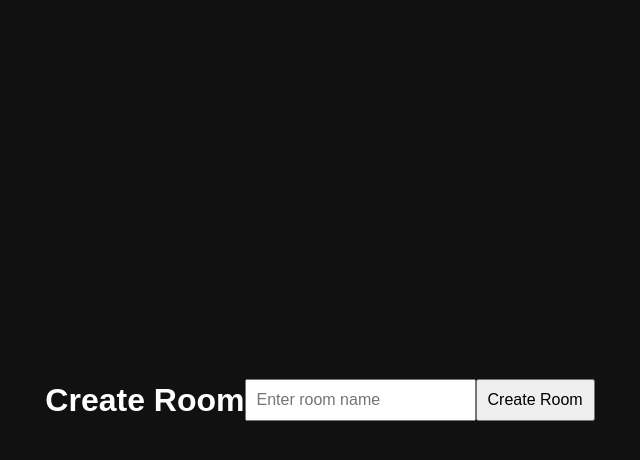
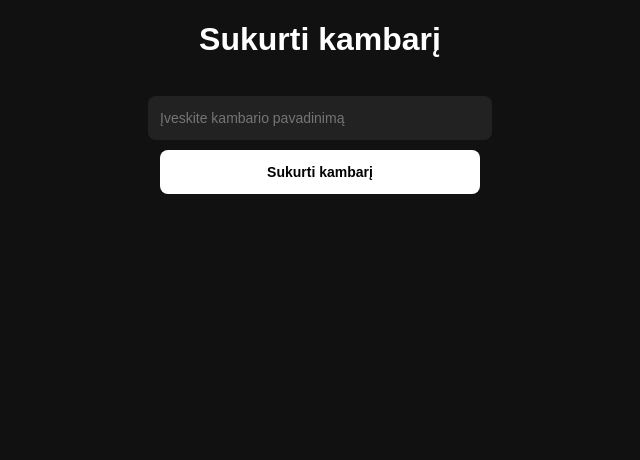
Before and after one commit to B0K1NG/Bingo-Night, a React (Vite) app in the folder Bingo Buzzer/: page / in a window 1280 px wide. Shown: the top 460 px of the page, without its empty margins (320-960 px from the left). Built offline with nearby package versions, Linux system fonts and the light colour scheme; no server answers.

Commit message:
feat: Styling and code refracture.

```diff
--- a/Bingo Buzzer/src/components/HostCreateRoom.tsx
+++ b/Bingo Buzzer/src/components/HostCreateRoom.tsx
@@ -10,16 +10,19 @@ export default function HostCreateRoom({
   onCreate,
 }: HostCreateRoomProps) {
   return (
-    <div className="host-container">
-      <h1>Create Room</h1>
-      <input
-        type="text"
-        placeholder="Enter room name"
-        value={value}
-        onChange={(e) => onChange(e.target.value)}
-       />
+    <div className="host__container">
+      <h1>Sukurti kambarį</h1>
 
-       <button onClick={onCreate}>Create Room</button>
+      <div className="host__inputs">
+        <input
+          type="text"
+          placeholder="Įveskite kambario pavadinimą"
+          value={value}
+          onChange={(e) => onChange(e.target.value)}
+        />
+
+        <button onClick={onCreate}>Sukurti kambarį</button>
+       </div>
     </div>
   )
 }
--- a/Bingo Buzzer/src/components/HostLobby.tsx
+++ b/Bingo Buzzer/src/components/HostLobby.tsx
@@ -41,30 +41,35 @@ export default function HostLobby({
   const joinUrl = `${baseUrl}/play?room=${roomId}`
 
   return (
-    <div>
+    <div className='host__room'>
       <h1>{roomName}</h1>
-
-      <button onClick={onDelete}>Delete Room</button>
 
       {!gameStarted && (
         <>
           <QRCodeCanvas value={joinUrl} size={200} />
           <p>{joinUrl}</p>
 
-          <button onClick={onStartGame}>Start Game</button>
+          <div className='host__room-buttons'>
+            <button onClick={onStartGame}>Pradėti muzikinį bingo</button>
+            <button onClick={onDelete}>Ištrynti kambarį</button>
+          </div>
         </>
       )}
 
-      <h2>Players</h2>
+      <div className="host__joined-players">
+
+      <h2>Žaidėjai</h2>
         {players.map((p) => (
           <div key={p.id}>
             {p.emoji} {p.name}
           </div>
         ))}
+      </div>
 
-      <h2>Leaderboard</h2>
+      <div className='host__leaderboard'>
+        <h2>Lyderių lentelė</h2>
 
-      <button onClick={onReset}>Reset Round</button>
+        <button onClick={onReset}>Išvalyti rezultatus </button>
 
         {buzzList.map((p, i) => (
           <div key={p.id}>
@@ -72,6 +77,7 @@ export default function HostLobby({
             <button onClick={() => onRemoveBuzz(p.id)}>❌</button>
           </div>
         ))}
+      </div>
 
       <div className="reaction-layer">
         {reactions.map((r) => (
--- a/Bingo Buzzer/src/components/PlayerJoinRoom.tsx
+++ b/Bingo Buzzer/src/components/PlayerJoinRoom.tsx
@@ -10,16 +10,16 @@ export default function PlayerJoinRoom({
   onJoin,
 }: PlayerJoinRoomProps) {
   return (
-    <div className="player-container">
-      <h1>Join Room</h1>
+    <div className="player__container">
+      <h1>Koandos informacija</h1>
       <input
         type="text"
-        placeholder="Enter your team name"
+        placeholder="Įveskite komandos pavadinimą"
         value={value}
         onChange={(e) => onChange(e.target.value)}
       />
 
-      <button onClick={() => onJoin(value)}>Join Room</button>
+      <button onClick={() => onJoin(value)}>Prisijungti prie kambario</button>
     </div>
   )
 }
--- a/Bingo Buzzer/src/styles/main.scss
+++ b/Bingo Buzzer/src/styles/main.scss
@@ -2,34 +2,96 @@ body {
   margin: 0;
   font-family: sans-serif;
   background: #111;
-  color: white;
+  color: #fff;
 }
 
-.host-container {
+.host,
+.player {
+  max-width: 1440px;
+  margin: 0 auto;
+
+  &__inputs {
     display: flex;
-  justify-content: center;
+    flex-direction: column;
+    gap: 10px;
     align-items: center;
-  height: 100vh;
   }
 
-.host-box {
+  &__container,
+  &__room {
     display: flex;
     flex-direction: column;
+    align-items: center;
     gap: 16px;
-  width: 100%;
-  max-width: 400px;
-  padding: 24px;
+
+    &-buttons {
+      display: flex;
+      flex-direction: row;
+      gap: 14px;
+    }
+
+    input,
+    button {
+      width: 320px;
+      height: 44px;
+      border-radius: 8px;
+      border: none;
+      font-size: 14px;
     }
 
     input {
-  padding: 10px;
-  font-size: 16px;
+      padding: 0 12px;
+      background: #222;
+      color: #fff;
     }
 
     button {
-  padding: 10px;
-  font-size: 16px;
+      background: #fff;
+      color: #000;
       cursor: pointer;
+      font-weight: 600;
+    }
+  }
+
+  &__leaderboard,
+  &__joined-players {
+    width: 100%;
+    max-width: 500px;
+    display: flex;
+    flex-direction: column;
+    gap: 10px;
+
+    h2 {
+      text-align: center;
+      margin: 0;
+    }
+
+    > button {
+      width: 100%;
+      max-width: 320px;
+      align-self: center;
+    }
+
+    > div {
+      width: 100%;
+      display: flex;
+      flex-direction: row;
+      align-items: center;
+      gap: 10px;
+      background: #1a1a1a;
+      padding: 10px 14px;
+      border-radius: 6px;
+      white-space: nowrap;
+      overflow: hidden;
+      justify-content: space-between;
+
+      button {
+        width: 40px;
+        height: 30px;
+        border-radius: 6px;
+        padding: 0;
+      }
+    }
   }
 
   .reaction-layer {
@@ -57,3 +119,4 @@ button {
       opacity: 0;
     }
   }
+}
```
Lines whose indentation alone changed are shown as unchanged.
